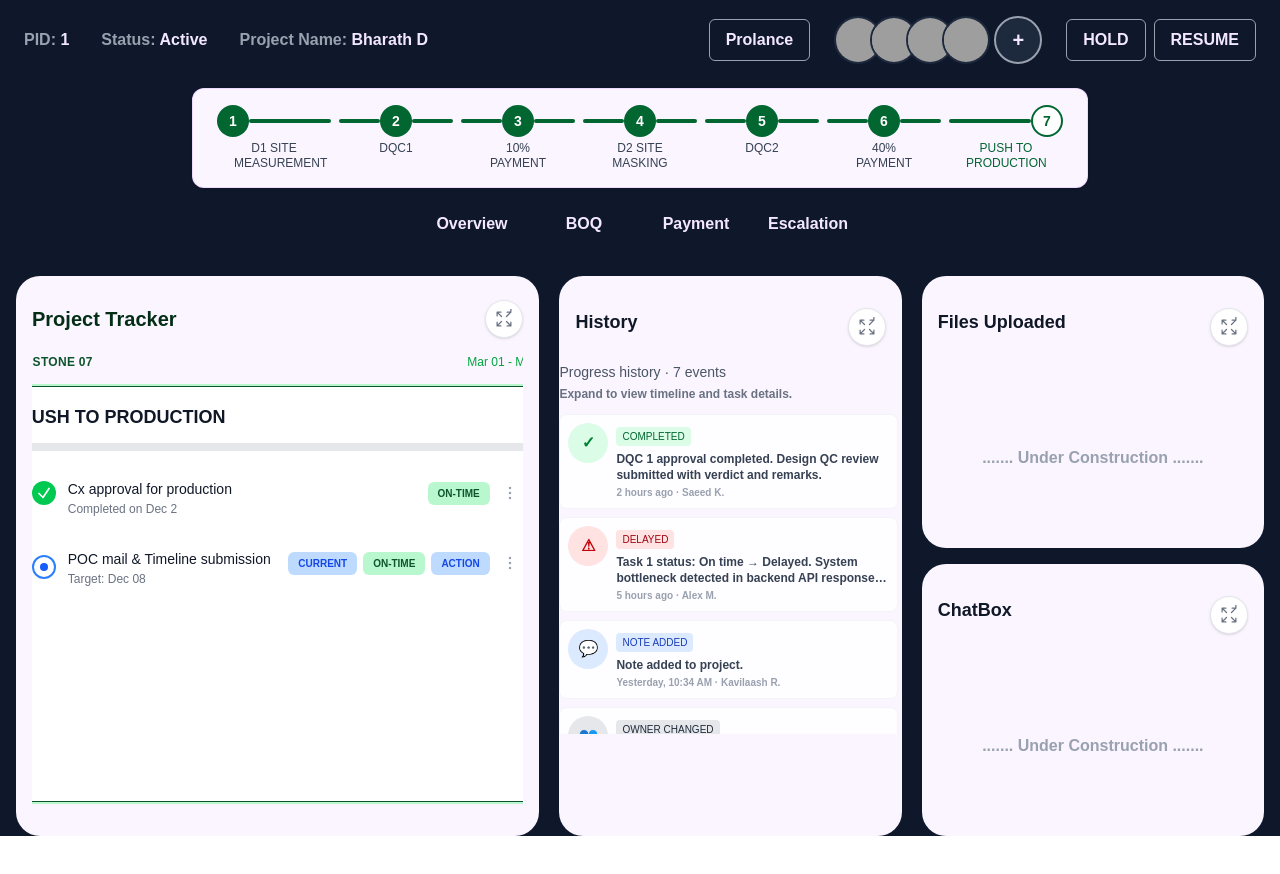
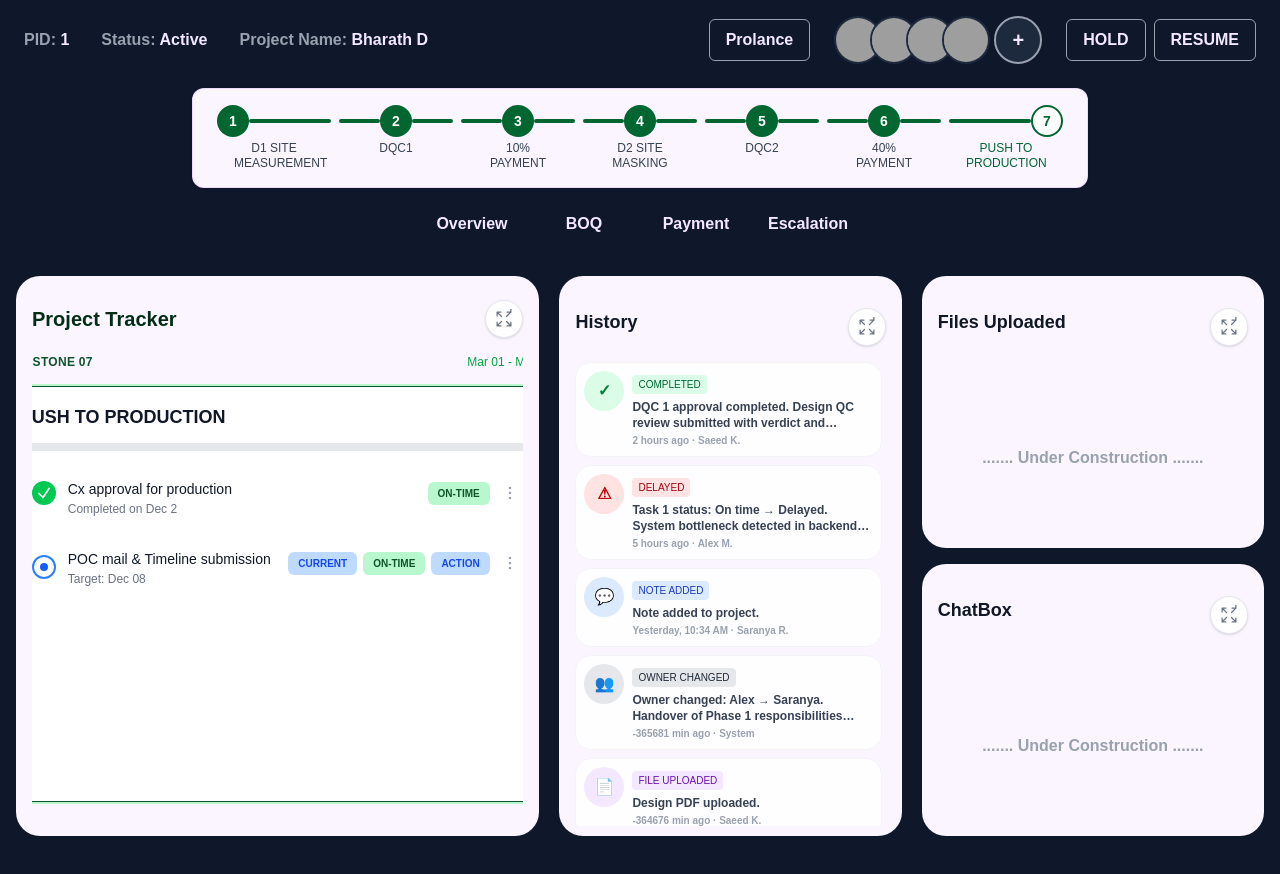
Before and after one commit to HomesBuiltUniquely/DesignModulephase1, a Next.js app in the folder my-app/: page /Leads/1 in a window 1280 px wide. Shown: the top 874 px of the page. Before the commit the page ends 852 px from the top, so only its background shows below. Built offline with nearby package versions, Linux system fonts and the light colour scheme; grey boxes are pictures that could not be loaded.

Commit message:
added changes

```diff
--- a/my-app/app/Leads/[id]/components/HistoryCard.tsx
+++ b/my-app/app/Leads/[id]/components/HistoryCard.tsx
@@ -85,14 +85,12 @@ export default function HistoryCard({
             </div>
 
             {!isMaximized ? (
-                <div className="xl:mt-4 text-left">
-                    <p className="text-gray-600 text-sm font-medium">Progress history · {historyEvents.length} events</p>
-                    <p className="text-gray-500 text-xs mt-1 mb-3">Expand to view timeline and task details.</p>
-                    <div className="space-y-2 max-h-[40vh] overflow-y-auto pr-1">
+                <div className="xl:mt-4 text-left m-4  ">
+                    <div className="space-y-2 max-h-[58vh] overflow-y-auto pr-1">
                         {historyEvents.slice(0, 5).map((ev) => {
                             const badge = eventTypeBadge(ev.type);
                             return (
-                                <div key={ev.id} className="flex gap-2 items-start p-2 rounded-lg bg-white/80 border border-gray-100">
+                                <div key={ev.id} className="flex gap-2 items-start p-2 rounded-2xl bg-white/80 border border-gray-100">
                                     <EventIcon type={ev.type} />
                                     <div className="flex-1 min-w-0">
                                         <span className={`inline-block px-1.5 py-0.5 rounded text-[10px] font-medium ${badge.className}`}>
--- a/my-app/app/Leads/[id]/page.tsx
+++ b/my-app/app/Leads/[id]/page.tsx
@@ -101,14 +101,14 @@ export default function ProjectDetailPage() {
                 type: 'note',
                 timestamp: yesterday,
                 description: 'Note added to project.',
-                user: { name: 'Kavilaash R.', avatar: '/profile3.jpg' },
+                user: { name: 'Saranya R.', avatar: '/profile3.jpg' },
                 details: { kind: 'note', noteText: 'Still waiting for the final site measurement data from the vendor before we can commit to the foundation phase.' },
             },
             {
                 id: 'ev-4',
                 type: 'owner_change',
                 timestamp: oct24,
-                description: 'Owner changed: Alex → Kavilaash. Handover of Phase 1 responsibilities completed.',
+                description: 'Owner changed: Alex → Saranya. Handover of Phase 1 responsibilities completed.',
                 user: { name: 'System' },
             },
             {
@@ -383,7 +383,7 @@ export default function ProjectDetailPage() {
     };
 
     return (
-        <div className='bg-slate-900 min-h-screen'>
+        <div className='bg-slate-900 xl:min-h-[900px]'>
             {!activeCard && (
                 <LeadDetailHeader
                     project={project}
```
